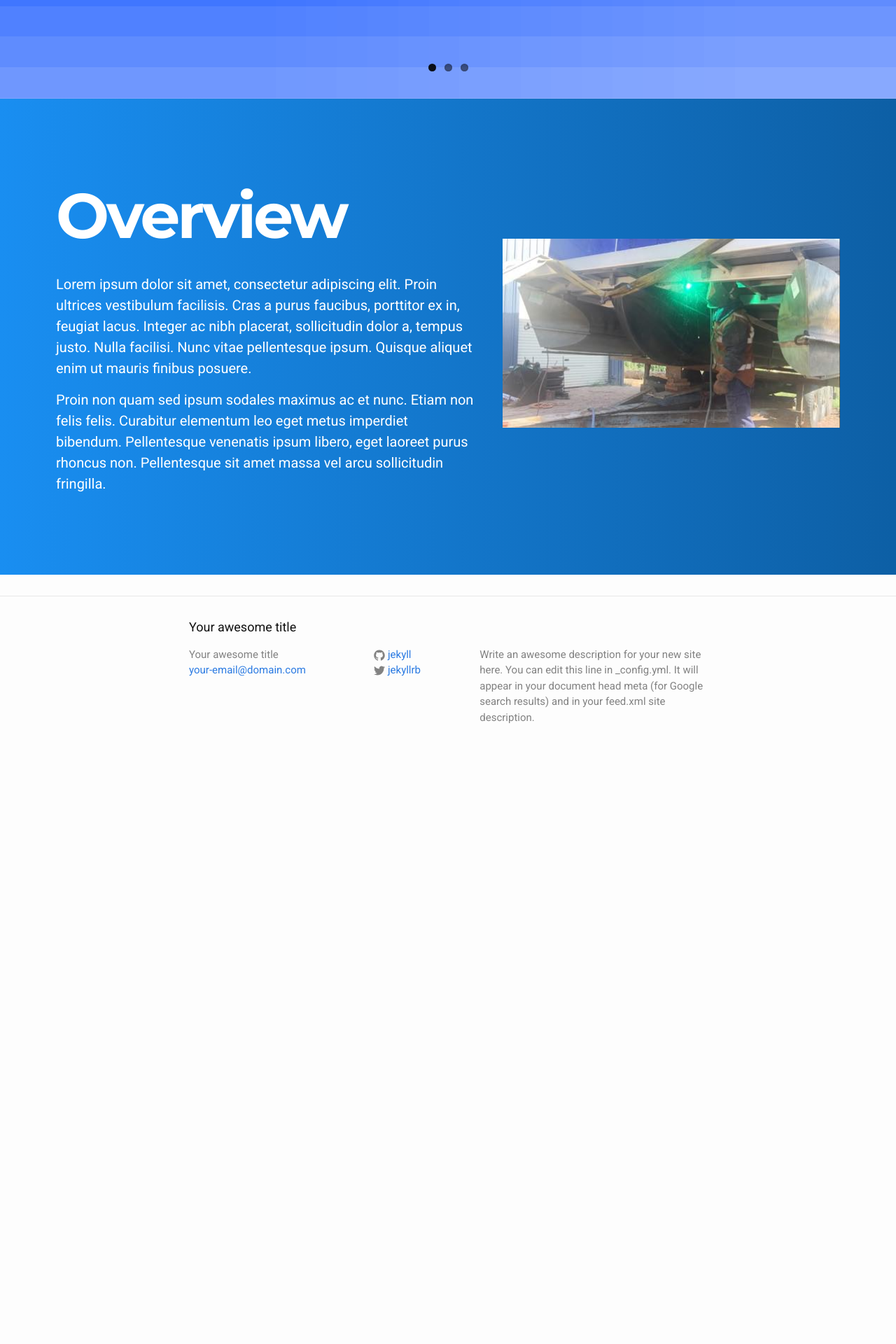
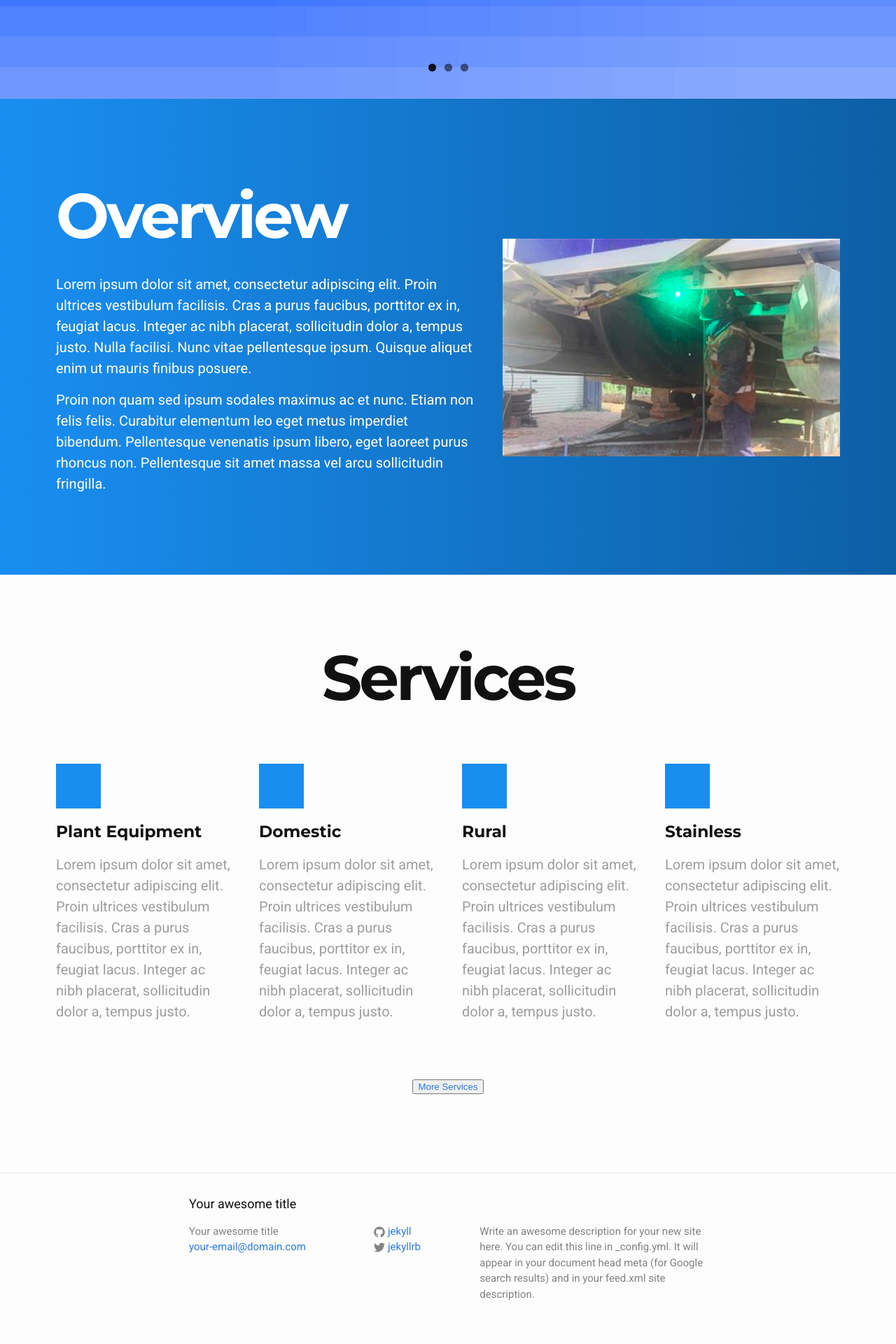
Before and after one commit to PatrickRoberts93/SCMW, a Jekyll site: the page built from index.html, in a window 1280 px wide. Shown: the part 759-2679 px from the top of the page at 70% size. Built offline with Jekyll 4.4.1, drawn with Linux system fonts in a browser that asks for light colours; before the commit the page ends 1855 px from its top, so only the background shows below that.

Commit message:
closes issue #4 homepage servi es section

```diff
--- a/_sass/pages/_index.scss
+++ b/_sass/pages/_index.scss
@@ -91,3 +91,56 @@
 }
 
 ///////////////// SERVICES ////////////////
+
+.services {
+  max-width: 1200px;
+  margin: 0 auto;
+  padding: 4em 0;
+  h2 {
+    text-align: center;
+    font-family: "Montserrat", sans-serif;
+    font-weight: bold;
+    font-size: 4.5em;
+    letter-spacing: -4px;
+  }
+  .container {
+    box-sizing: border-box;
+    padding: 1em 1em;
+    height: 100%;
+    max-width: 1200px;
+    overflow: hidden;
+  .service {
+    box-sizing: border-box;
+    display: inline-block;
+    float: left;
+    padding: 1em 1em;
+    width: 25%;
+    transition: margin 0.2s ease-out;
+
+    &:hover {
+      box-shadow: 0 4px 8px 0 rgba(0, 0, 0, 0.2), 0 6px 20px 0 rgba(0, 0, 0, 0.19);
+      border-radius: 10px;
+      margin: -5px -0 0 0;
+    }
+    img {
+      max-width: 64px;
+      margin: 0 0 15px 0;
+    }
+    h3 {
+      font-family: "Montserrat", sans-serif;
+      font-weight: bold;
+    }
+    p {
+      color: #9c9e9f;
+    }
+
+      @media only screen and (max-width: 860px) {
+        width: 50%;
+      }
+  }
+}
+.button__container {
+  text-align: center;
+  margin: 1em 0 0 0;
+}
+}
--- a/index.html
+++ b/index.html
@@ -16,3 +16,32 @@ layout: default
         </div>
     </div>
 </div>
+
+<div class="services">
+  <h2>Services</h2>
+  <div class="container">
+    <div class="service">
+      <img src="/img/icon.jpg" alt="Plant Equipment">
+      <h3>Plant Equipment</h3>
+      <p>Lorem ipsum dolor sit amet, consectetur adipiscing elit. Proin ultrices vestibulum facilisis. Cras a purus faucibus, porttitor ex in, feugiat lacus. Integer ac nibh placerat, sollicitudin dolor a, tempus justo.</p>
+    </div>
+    <div class="service">
+      <img src="/img/icon.jpg" alt="Domestic">
+      <h3>Domestic</h3>
+      <p>Lorem ipsum dolor sit amet, consectetur adipiscing elit. Proin ultrices vestibulum facilisis. Cras a purus faucibus, porttitor ex in, feugiat lacus. Integer ac nibh placerat, sollicitudin dolor a, tempus justo.</p>
+    </div>
+    <div class="service">
+      <img src="/img/icon.jpg" alt="Rural">
+      <h3>Rural</h3>
+      <p>Lorem ipsum dolor sit amet, consectetur adipiscing elit. Proin ultrices vestibulum facilisis. Cras a purus faucibus, porttitor ex in, feugiat lacus. Integer ac nibh placerat, sollicitudin dolor a, tempus justo.</p>
+    </div>
+    <div class="service">
+      <img src="/img/icon.jpg" alt="Stainless / Aluminium">
+      <h3>Stainless</h3>
+      <p>Lorem ipsum dolor sit amet, consectetur adipiscing elit. Proin ultrices vestibulum facilisis. Cras a purus faucibus, porttitor ex in, feugiat lacus. Integer ac nibh placerat, sollicitudin dolor a, tempus justo.</p>
+    </div>
+  </div>
+  <div class="button__container">
+  <button type="button"><a href="{{ " /services " | prepend: site.baseurl }}">More Services</a></button>
+</div>
+</div>
```
Also changed, not shown: img/icon.jpg (added), img/overview.jpg.
